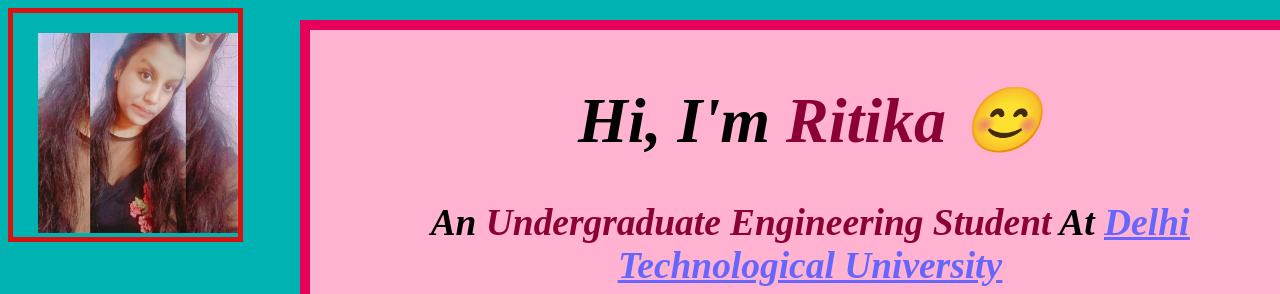
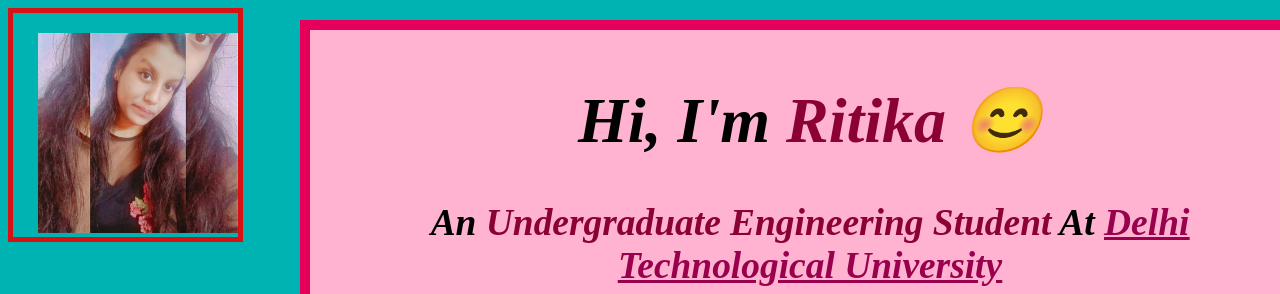
Before and after one commit to Ritika8377/Ritika8377.github.io, a plain HTML site: page index.html in a window 1280 px wide. Shown: the top 294 px of the page. Drawn offline with Linux system fonts and the light colour scheme.

Commit message:
Change colour of the link

```diff
--- a/index.html
+++ b/index.html
@@ -46,7 +46,7 @@
             <div class="content">
                 <h1> Hi, I'm <span style="color: rgb(139, 0, 53);">Ritika 😊</span> </h1>
                 <div style="padding-left:12%; padding-right:12%;">
-                    <h3> An <span style="color: rgb(139, 0, 53); ">Undergraduate Engineering Student</span> At <u> <a href="http://www.dtu.ac.in/" target="_blank" style="color: #6666ff">Delhi Technological University</a></u></h3>
+                    <h3> An <span style="color: rgb(139, 0, 53); ">Undergraduate Engineering Student</span> At <u> <a href="http://www.dtu.ac.in/" target="_blank" style="color: #99004d">Delhi Technological University</a></u></h3>
                     <h3>✨ A Girl with <span style="color: #cc0000">Magical Powers</span> who can Hack your day✨</h3>
                 </div>
 
```
